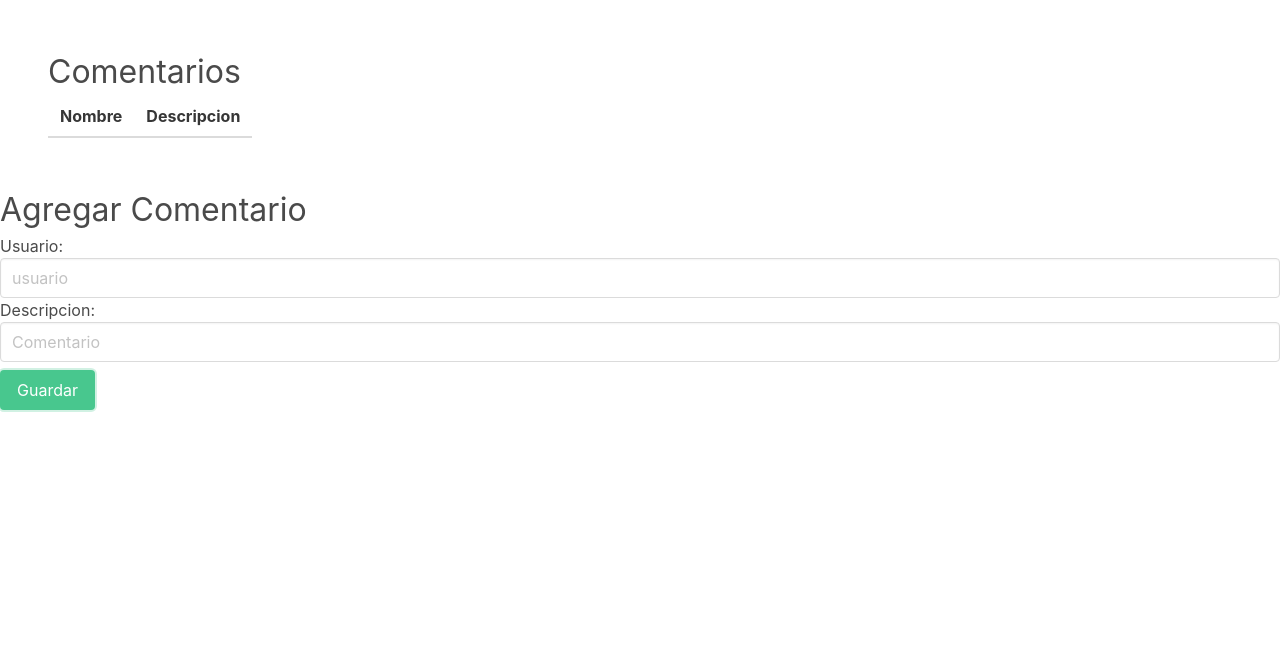
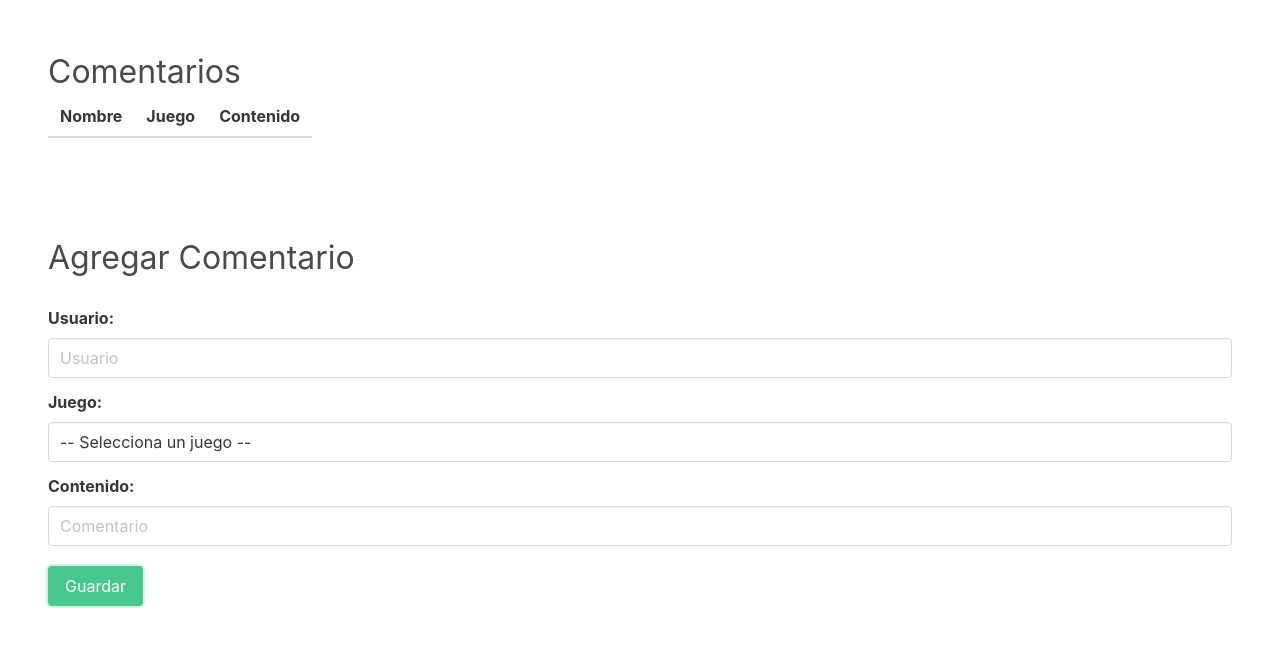
Before and after one commit to Grupo6-GEC/Videojuegos, a plain HTML site: page api/web/static/comentarios.html in a window 1280 px wide. Both pictures are taken after a click on the button "Guardar". Drawn offline with nearby package versions, Linux system fonts and the light colour scheme; no server answers.

Commit message:
Cambio de nombres del html comentarios

```diff
--- a/api/web/static/comentarios.html
+++ b/api/web/static/comentarios.html
@@ -18,13 +18,14 @@
     <script>
         var myHeaders = new Headers();
         myHeaders.append("Content-Type", "application/json");
-        onload=function(){
+        window.onload = function() {
             pedirComentarios();
         }
+
         function guardarComentario() {
             var raw = JSON.stringify({
                 "usuario": document.getElementById("usuario").value,
-                "descripcion": document.getElementById("descripcion").value
+                "contenido": document.getElementById("contenido").value
             });
 
             var requestOptions = {
@@ -40,24 +41,26 @@
                         alert(`Comentario almacenado`);
                         pedirComentarios();
                     } else {
-                        alert(`El comentario no ha podio almacenarse`)
+                        alert(`El comentario no ha podido almacenarse`)
                     }
                 })
                 .catch(error => console.log('error', error));
         }
+
         function pintarComentarios(lista){
-            let tbody=document.getElementsByTagName("tbody")[0];
-            tbody.innerText="";
+            let tbody = document.getElementsByTagName("tbody")[0];
+            tbody.innerHTML = "";
 
             lista.forEach(comentario => {
-                let texto=`<tr>
-                        <td>${comentario.usuario}</td>
-                        <td>${comentario.descripcion}</td>
-                        <td>
-                        </tr>`;
-                tbody.innerHTML+=texto
+                let texto = `<tr>
+                                <td>${comentario.usuario}</td>
+                                <td>${comentario.videojuego || '-'}</td>
+                                <td>${comentario.contenido}</td>
+                            </tr>`;
+                tbody.innerHTML += texto;
             });
         }
+
         function pedirComentarios(){
             var requestOptions = {
                 method: 'GET',
@@ -88,7 +91,8 @@
                     <thead>
                         <tr>
                             <th>Nombre</th>
-                            <th>Descripcion</th>
+                            <th>Juego</th>
+                            <th>Contenido</th>
                         </tr>
                     </thead>
                     <tbody>
@@ -97,14 +101,40 @@
             </div>
         </div>
     </section>
-            <h3 class="is-size-3">Agregar Comentario</h3>
-                <label for="usuario">Usuario:</label>
-                <input required type="text" class="input" placeholder="usuario" name="usuario" id="usuario">
-                <label for="descripcion">Descripcion:</label>
-                <input required type="text" class="input" placeholder="Comentario" name="descripcion" id="descripcion">
-                <button type="button" onclick="guardarComentario()" class="button is-success mt-2">Guardar</button>
 
+    <section class="section">
+        <div class="columns">
+            <div class="column">
+                <h3 class="is-size-3">Agregar Comentario</h3>
+                <br>
+                <div class="field">
+                    <label class="label" for="usuario">Usuario:</label>
+                    <div class="control">
+                        <input required type="text" class="input" placeholder="Usuario" name="usuario" id="usuario">
+                    </div>
+                </div>
+                <div class="field">
+                    <label class="label" for="videojuego">Juego:</label>
+                    <div class="control">
+                        <select id="videojuego" class="input">
+                            <option value="">-- Selecciona un juego --</option>
+                        </select>
+                    </div>
+                </div>
+                <div class="field">
+                    <label class="label" for="contenido">Contenido:</label>
+                    <div class="control">
+                        <input required type="text" class="input" placeholder="Comentario" name="contenido" id="contenido">
+                    </div>
+                </div>
+                <div class="field">
+                    <div class="control">
+                        <button type="button" onclick="guardarComentario()" class="button is-success mt-2">Guardar</button>
+                    </div>
+                </div>
+            </div>
         </div>
     </section>
+
 </body>
 </html>
```
